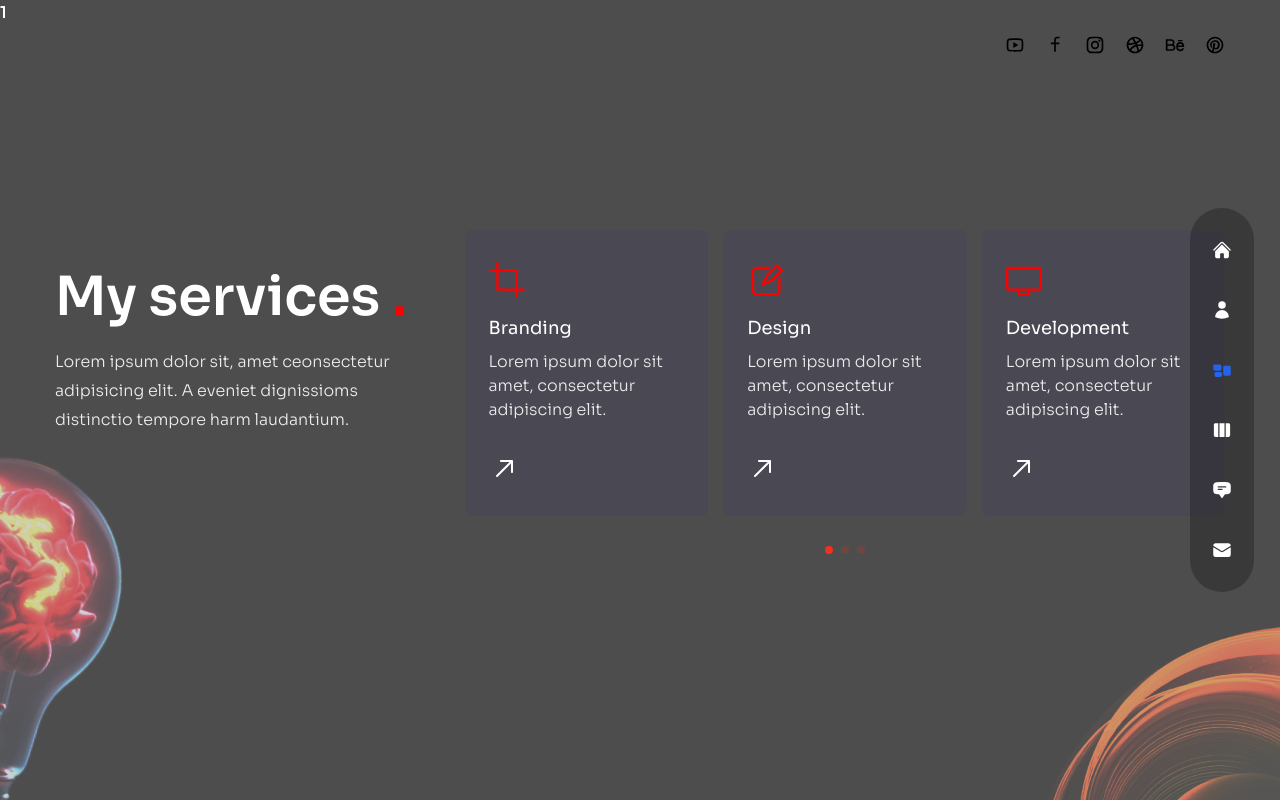
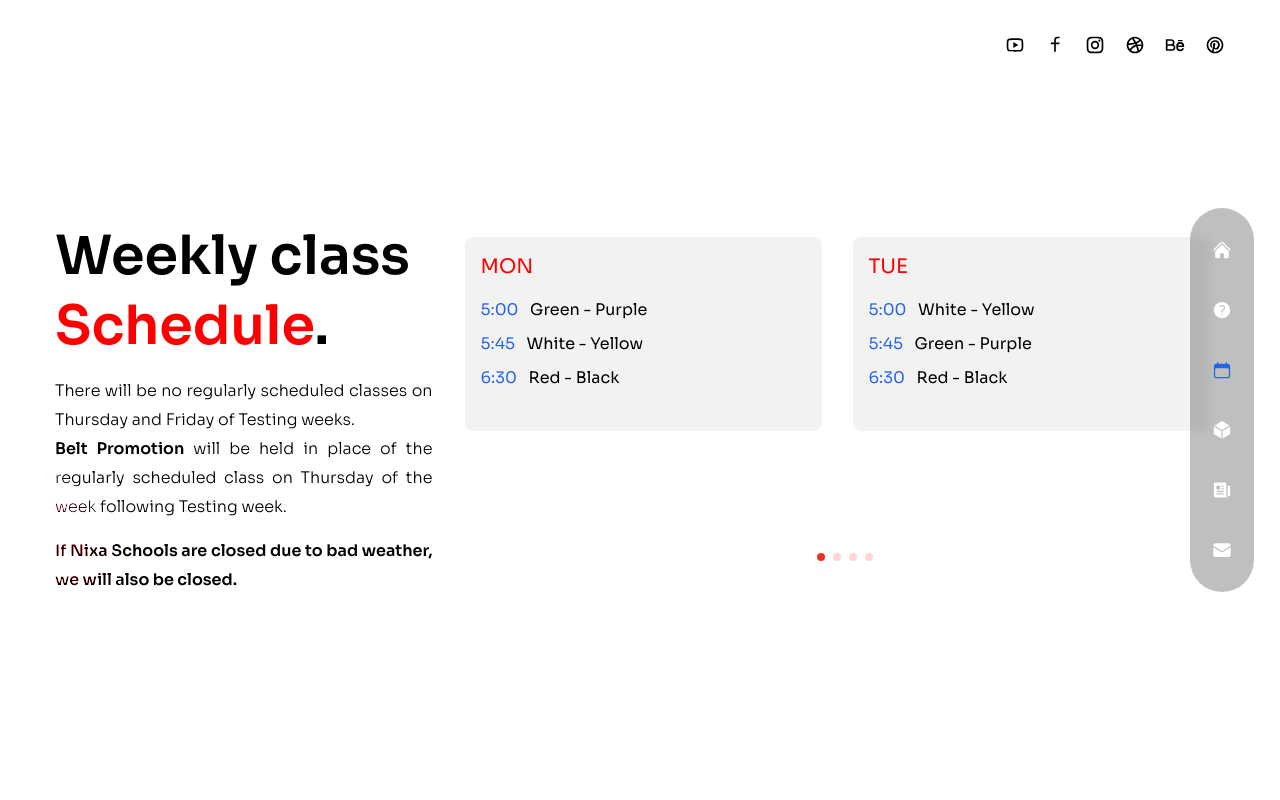
Before and after one commit to indmillr/nta, a Next.js app: page /services in a window 1280 px wide. Built offline with nearby package versions, Linux system fonts and the light colour scheme.

Commit message:
Schedule Page

```diff
--- a/components/Nav.js
+++ b/components/Nav.js
@@ -1,23 +1,27 @@
 // icons
 import {
   HiHome,
-  HiUser,
-  HiViewColumns,
-  HiRectangleGroup,
-  HiChatBubbleBottomCenterText,
+  HiCube,
   HiEnvelope,
+  HiCalendar,
+  HiQuestionMarkCircle,
+  HiNewspaper,
 } from "react-icons/hi2";
 
 // nav data
 export const navData = [
   { name: "home", path: "/", icon: <HiHome /> },
-  { name: "about", path: "/about", icon: <HiUser /> },
-  { name: "services", path: "/services", icon: <HiRectangleGroup /> },
-  { name: "work", path: "/work", icon: <HiViewColumns /> },
+  { name: "about", path: "/about", icon: <HiQuestionMarkCircle /> },
+  { name: "schedule", path: "/services", icon: <HiCalendar /> },
   {
-    name: "testimonials",
+    name: "forms",
     path: "/testimonials",
-    icon: <HiChatBubbleBottomCenterText />,
+    icon: <HiCube />,
+  },
+  {
+    name: "news",
+    path: "/work",
+    icon: <HiNewspaper />,
   },
   {
     name: "contact",
--- a/components/ServiceSlider.js
+++ b/components/ServiceSlider.js
@@ -22,32 +22,45 @@ import { FreeMode, Pagination } from "swiper";
 // data
 const serviceData = [
   {
-    icon: <RxCrop />,
-    title: "Branding",
-    description: "Lorem ipsum dolor sit amet, consectetur adipiscing elit.",
+    title: "MON",
+    time1: "5:00",
+    description1: "Green - Purple",
+    time2: "5:45",
+    description2: "White - Yellow",
+    time3: "6:30",
+    description3: "Red - Black",
   },
   {
-    icon: <RxPencil2 />,
-    title: "Design",
-    description: "Lorem ipsum dolor sit amet, consectetur adipiscing elit.",
+    title: "TUE",
+    time1: "5:00",
+    description1: "White - Yellow",
+    time2: "5:45",
+    description2: "Green - Purple",
+    time3: "6:30",
+    description3: "Red - Black",
   },
   {
-    icon: <RxDesktop />,
-    title: "Development",
-    description: "Lorem ipsum dolor sit amet, consectetur adipiscing elit.",
+    title: "WED",
+    time1: "5:00",
+    description1: "KIDS ONLY (ages 5-8)",
+    time2: "6:00",
+    description2: "Red - Black",
   },
   {
-    icon: <RxReader />,
-    title: "Copywriting",
-    description: "Lorem ipsum dolor sit amet, consectetur adipiscing elit.",
+    title: "THU",
+    time1: "5:15",
+    description1: "White - Black",
+    time2: "6:15",
+    description2: "Green - Black",
   },
   {
-    icon: <RxRocket />,
-    title: "SEO",
-    description: "Lorem ipsum dolor sit amet, consectetur adipiscing elit.",
+    title: "FRI",
+    time1: "6:00",
+    description1: "FORMS (All Ranks)",
+    time2: "7:00",
+    description2: "SPARRING",
   },
 ];
-
 const ServiceSlider = () => {
   return (
     <Swiper
@@ -56,8 +69,16 @@ const ServiceSlider = () => {
           slidesPerView: 1,
           spaceBetween: 15,
         },
-        640: {
+        641: {
+          slidesPerView: 2,
+          spaceBetween: 15,
+        },
+        960: {
           slidesPerView: 3,
+          spaceBetween: 15,
+        },
+        1200: {
+          slidesPerView: 2,
           spaceBetween: 15,
         },
       }}
@@ -71,20 +92,32 @@ const ServiceSlider = () => {
       {serviceData.map((item, index) => {
         return (
           <SwiperSlide key={index}>
-            <div className="bg-[rgba(65,47,123,0.15)] h-max rounded-lg px-6 py-8 flex sm:flex-col gap-x-6 sm:gap-x-0 group cursor-pointer hover:bg-[rgba(89,65,169,0.15)] transition-all duration-300">
+            <div className="bg-black/5 h-max rounded-lg px-4 pt-4 mr-4 pb-0 flex sm:flex-col gap-x-6 sm:gap-x-0 group cursor-pointer hover:bg-black/10 transition-all duration-300">
               {/* icons */}
-              <div className="text-4xl text-accent mb-4">{item.icon}</div>
+              <div className="text-xl text-accent mb-4">{item.title}</div>
               {/* title & desc */}
               <div className="mb-8 ">
-                <div className="mb-2 text-lg">{item.title}</div>
-                <p className="max-w-[350px] leading-normal">
-                  {item.description}
-                </p>
+                <div className="mb-2 text-blue-600">
+                  {item.time1} {""}
+                  <span className="max-w-[350px] ml-2 mr-0 leading-normal text-black">
+                    {item.description1}
+                  </span>
+                </div>
+
+                <div className="mb-2 text-blue-600">
+                  {item.time2} {""}
+                  <span className="max-w-[350px] ml-2 leading-normal text-black">
+                    {item.description2}
+                  </span>
+                </div>
+                <div className="mb-2 text-blue-600">
+                  {item.time3} {""}
+                  <span className="max-w-[350px] ml-2 leading-normal text-black">
+                    {item.description3}
+                  </span>
+                </div>
               </div>
               {/* arrow */}
-              <div className="text-3xl">
-                <RxArrowTopRight className="group-hover:rotate-45 group-hover:text-accent transition-all duration-300" />
-              </div>
             </div>
           </SwiperSlide>
         );
--- a/components/TestimonialSlider.js
+++ b/components/TestimonialSlider.js
@@ -2,98 +2,106 @@
 const testimonialData = [
   {
     image: "/t-avt-1.png",
-    name: "Anne Smith",
-    position: "Customer",
+    name: "White Belt",
+    position: "19",
+    foot: "Left",
     message:
       "Lorem ipsum dolor sit amet consectetur adipisicing elit. Cum expedita odit beatae, cupiditate saepe quam officia aut placeat quas neque!",
   },
   {
     image: "/t-avt-2.png",
-    name: "Jane Doe",
+    name: "Yellow Belt",
     position: "Customer",
     message:
       "Lorem ipsum dolor sit amet consectetur adipisicing elit. Cum expedita odit beatae, cupiditate saepe quam officia aut placeat quas neque!",
   },
   {
     image: "/t-avt-3.png",
-    name: "Jhon Doe",
+    name: "High Yellow Belt",
     position: "Customer",
     message:
       "Lorem ipsum dolor sit amet consectetur adipisicing elit. Cum expedita odit beatae, cupiditate saepe quam officia aut placeat quas neque!",
   },
   {
     image: "/t-avt-3.png",
-    name: "Jhon Doe",
+    name: "Green Belt",
     position: "Customer",
     message:
       "Lorem ipsum dolor sit amet consectetur adipisicing elit. Cum expedita odit beatae, cupiditate saepe quam officia aut placeat quas neque!",
   },
   {
     image: "/t-avt-3.png",
-    name: "Jhon Doe",
+    name: "High Green Belt",
     position: "Customer",
     message:
       "Lorem ipsum dolor sit amet consectetur adipisicing elit. Cum expedita odit beatae, cupiditate saepe quam officia aut placeat quas neque!",
   },
   {
     image: "/t-avt-3.png",
-    name: "Jhon Doe",
+    name: "Blue Belt",
     position: "Customer",
     message:
       "Lorem ipsum dolor sit amet consectetur adipisicing elit. Cum expedita odit beatae, cupiditate saepe quam officia aut placeat quas neque!",
   },
   {
     image: "/t-avt-3.png",
-    name: "Jhon Doe",
+    name: "High Blue Belt",
     position: "Customer",
     message:
       "Lorem ipsum dolor sit amet consectetur adipisicing elit. Cum expedita odit beatae, cupiditate saepe quam officia aut placeat quas neque!",
   },
   {
     image: "/t-avt-3.png",
-    name: "Jhon Doe",
+    name: "Purple Belt",
     position: "Customer",
     message:
       "Lorem ipsum dolor sit amet consectetur adipisicing elit. Cum expedita odit beatae, cupiditate saepe quam officia aut placeat quas neque!",
   },
   {
     image: "/t-avt-3.png",
-    name: "Jhon Doe",
+    name: "Red Belt 1",
     position: "Customer",
     message:
       "Lorem ipsum dolor sit amet consectetur adipisicing elit. Cum expedita odit beatae, cupiditate saepe quam officia aut placeat quas neque!",
   },
   {
     image: "/t-avt-3.png",
-    name: "Jhon Doe",
+    name: "Red Belt 2",
     position: "Customer",
     message:
       "Lorem ipsum dolor sit amet consectetur adipisicing elit. Cum expedita odit beatae, cupiditate saepe quam officia aut placeat quas neque!",
   },
   {
     image: "/t-avt-3.png",
-    name: "Jhon Doe",
+    name: "Red Belt 3",
     position: "Customer",
     message:
       "Lorem ipsum dolor sit amet consectetur adipisicing elit. Cum expedita odit beatae, cupiditate saepe quam officia aut placeat quas neque!",
   },
   {
     image: "/t-avt-3.png",
-    name: "Jhon Doe",
+    name: "Red Belt 4",
     position: "Customer",
     message:
       "Lorem ipsum dolor sit amet consectetur adipisicing elit. Cum expedita odit beatae, cupiditate saepe quam officia aut placeat quas neque!",
   },
   {
     image: "/t-avt-3.png",
-    name: "Jhon Doe",
+    name: "Brown Belt",
     position: "Customer",
     message:
       "Lorem ipsum dolor sit amet consectetur adipisicing elit. Cum expedita odit beatae, cupiditate saepe quam officia aut placeat quas neque!",
   },
   {
     image: "/t-avt-3.png",
-    name: "Jhon Doe",
+    name: "High Brown Belt",
+    position: "Customer",
+    message:
+      "Lorem ipsum dolor sit amet consectetur adipisicing elit. Cum expedita odit beatae, cupiditate saepe quam officia aut placeat quas neque!",
+  },
+  {
+    image: "/t-avt-3.png",
+    name: "Black Belt",
     position: "Customer",
     message:
       "Lorem ipsum dolor sit amet consectetur adipisicing elit. Cum expedita odit beatae, cupiditate saepe quam officia aut placeat quas neque!",
@@ -139,8 +147,17 @@ const TestimonialSlider = () => {
                   {/* name */}
                   <div className="text-lg">{person.name}</div>
                   {/* position */}
-                  <div className="text-[12px] uppercase font-extralight tracking-widest">
+                  <div>
+                    <span className="text-[12px] uppercase font-extralight tracking-widest">
+                      MOVES:{" "}
+                    </span>{" "}
                     {person.position}
+                  </div>
+                  <div>
+                    <span className="text-[12px] uppercase font-extralight tracking-widest">
+                      Return foot:{" "}
+                    </span>{" "}
+                    {person.foot}
                   </div>
                 </div>
               </div>
@@ -151,7 +168,7 @@ const TestimonialSlider = () => {
                   <FaQuoteLeft className="text-4xl xl:text-6xl text-white/20 mx-auto md:mx-0" />
                 </div>
                 {/* message */}
-                <div className="xl:text-lg text-center md:text-left">
+                <div className="xl:text-lg text-center md:text-left mb-8">
                   {person.message}
                 </div>
               </div>
--- a/components/Transition.js
+++ b/components/Transition.js
@@ -26,7 +26,7 @@ const Transition = () => {
         initial="initial"
         animate="animate"
         exit="exit"
-        transition={{ delay: 0.2, duration: 0.6, ease: "easeInOut" }}
+        transition={{ delay: 0.1, duration: 0.5, ease: "easeInOut" }}
       >
         1
       </motion.div>
@@ -36,7 +36,7 @@ const Transition = () => {
         initial="initial"
         animate="animate"
         exit="exit"
-        transition={{ delay: 0.4, duration: 0.6, ease: "easeInOut" }}
+        transition={{ delay: 0.3, duration: 0.5, ease: "easeInOut" }}
       >
         1
       </motion.div>
@@ -46,7 +46,7 @@ const Transition = () => {
         initial="initial"
         animate="animate"
         exit="exit"
-        transition={{ delay: 0.6, duration: 0.6, ease: "easeInOut" }}
+        transition={{ delay: 0.5, duration: 0.5, ease: "easeInOut" }}
       >
         1
       </motion.div>
--- a/pages/about/index.js
+++ b/pages/about/index.js
@@ -1,21 +1,7 @@
 import React, { useState } from "react";
 
 // icons
-import {
-  FaHtml5,
-  FaCss3,
-  FaJs,
-  FaReact,
-  FaWordpress,
-  FaFigma,
-} from "react-icons/fa";
-
-import {
-  SiNextdotjs,
-  SiFramer,
-  SiAdobexd,
-  SiAdobephotoshop,
-} from "react-icons/si";
+import Image from "next/image";
 
 //  data
 const aboutData = [
@@ -34,7 +20,7 @@ const aboutData = [
     info: [
       {
         title:
-          "Self-Defense is incorporated into our classes with a set curriculum designed for each belt level. As students progress through the belt ranks, we teach a variety of self-defense, making sure to add to the skill, technique, and difficulty. We also have additional self-defense classes scheduled throughout the year.",
+          "Self-Defense is incorporated into our classes with a curriculum designed for each belt level. As students progress through the ranks, we teach a variety of self-defense, adding to the skill, technique, and difficulty.",
       },
     ],
   },
@@ -108,8 +94,8 @@ const About = () => {
       >
         <Avatar />
       </motion.div>
-      <div className="container mx-auto h-full flex flex-col items-center xl:flex-row gap-x-6">
-        <div className="flex-1 flex flex-col justify-center xl:mb-40 mt-0">
+      <div className="container mx-auto h-full flex flex-col items-center xl:flex-row gap-x-6 mb-0">
+        <div className="flex-1 flex flex-col justify-center xl:mb-40 mt-0 mb-0">
           <motion.h2
             variants={fadeIn("right", 0.2)}
             initial="hidden"
@@ -124,7 +110,7 @@ const About = () => {
             initial="hidden"
             animate="show"
             exit="hidden"
-            className="text-left text-black lg:text-justify max-w-[500px] mx-auto xl:mx-0 mb-5 xl:mb-5 px-2 xl:px-0"
+            className="text-left text-black lg:text-justify max-w-[500px] mx-auto xl:mx-0 xl:mb-5 px-2 xl:px-0 mb-3"
           >
             Our primary patterns are traditional TaeKwon-Do patterns created by
             General Choi Hong Hi, known as the{" "}
@@ -132,25 +118,30 @@ const About = () => {
             teach a set of secondary patterns known as{" "}
             <span className="font-semibold">Choong Sil Kwan</span>.
           </motion.p>
-
-          <motion.p
-            variants={fadeIn("right", 0.4)}
+          {/* counters */}
+          <motion.div
+            variants={fadeIn("left", 0.6)}
             initial="hidden"
             animate="show"
             exit="hidden"
-            className="text-center text-blue-600 lg:text-justify max-w-[500px] mx-auto xl:mx-0 mb-8 px-2 xl:px-0 font-semibold"
+            className="md:max-w-xl xl:max-w-none mx-auto xl:mx-0 mb-0"
           >
-            NTA is a member of the American Marital Arts Alliance.
-          </motion.p>
-          {/* counters */}
-          <motion.div
-            variants={fadeIn("right", 0.6)}
-            initial="hidden"
-            animate="show"
-            exit="hidden"
-            className="hidden md:flex md:max-w-xl xl:max-w-none mx-auto xl:mx-0 mb-0"
-          >
-            <div className="flex flex-1 xl:gap-x-6">AMA ICONS</div>
+            <div className="hidden mx-auto sm:flex flex-1 mb-0">
+              <Image
+                src={"/../public/AMAlogo2.png"}
+                width={100}
+                height={100}
+                alt=""
+                className="w-full h-full max-w-[215px] max-h-[215px]"
+              />{" "}
+              <Image
+                src={"/../public/UTAlogo.png"}
+                width={100}
+                height={100}
+                alt=""
+                className="w-full h-full max-w-[225px] max-h-[225px]"
+              />
+            </div>
           </motion.div>
         </div>
         {/* info */}
@@ -159,17 +150,17 @@ const About = () => {
           initial="hidden"
           animate="show"
           exit="hidden"
-          className="flex flex-col w-full xl:max-w-[48%] h-[480px]"
+          className="flex flex-col w-full xl:max-w-[48%] h-[480px] mt-1"
         >
-          <div className="flex gap-x-4 xl:gap-x-8 mx-auto xl:mx-0 mb-4">
+          <div className="flex gap-x-4 xl:gap-x-8 mx-auto xl:mx-0 mb-5">
             {aboutData.map((item, itemIndex) => {
               return (
                 <div
                   key={itemIndex}
                   className={`${
                     index === itemIndex &&
-                    "text-accent after:w-[100%] after:bg-black/50 after:transition-all after:duration-300"
-                  } cursor-pointer capitalize xl:text-lg relative after:w-0 after:h-[2px] after:bg-black/50 after:absolute after:-bottom-1 after:left-0`}
+                    "text-accent after:w-[100%] after:bg-black/50 after:transition-all after:duration-300 font-semibold"
+                  } cursor-pointer capitalize text-sm sm:text-lg relative after:w-0 after:h-[2px] after:bg-black/50 after:absolute font-semibold after:-bottom-1 after:left-0`}
                   onClick={() => setIndex(itemIndex)}
                 >
                   {item.title}
@@ -185,7 +176,7 @@ const About = () => {
                   className="flex-1 flex flex-col md:flex-row max-w-max gap-x-2 items-center text-black"
                 >
                   {/* title */}
-                  <div className="font-light mb-2 md:mb-0 text-justify mx-3">
+                  <div className="font-light mb-2 md:mb-0 text-left lg:text-justify mx-3">
                     {item.title}
                   </div>
                   <div className="hidden md:flex"></div>
--- a/pages/index.js
+++ b/pages/index.js
@@ -69,15 +69,6 @@ const Home = () => {
           >
             <ProjectsBtn />
           </motion.div>
-          <motion.p
-            variants={fadeIn("up", 0.6)}
-            initial="hidden"
-            animate="show"
-            exit="hidden"
-            className="max-w-sm xl:max-w-xl mx-auto xl:mx-0 mt-10 xl:mb-16 text-black"
-          >
-            Something here?
-          </motion.p>
         </div>
       </div>
       {/* image */}
--- a/pages/services/index.js
+++ b/pages/services/index.js
@@ -9,12 +9,12 @@ import { fadeIn } from "../../variants";
 
 const Services = () => {
   return (
-    <div className="h-full bg-primary/30 py-36 flex items-center">
+    <div className="h-full bg-primary py-36 flex items-center text-black">
       <Circles />
       <div className="container mx-auto">
         <div className="flex flex-col xl:flex-row gap-x-8">
           {/* text */}
-          <div className="text-center flex xl:w-[30vw] flex-col lg:text-left mb-4 xl:mb-0">
+          <div className="text-center flex xl:w-[30vw] flex-col lg:text-left mb-0 xl:mb-0">
             <motion.h2
               variants={fadeIn("up", 0.2)}
               initial="hidden"
@@ -22,17 +22,31 @@ const Services = () => {
               exit="hidden"
               className="h2 xl:mt-8"
             >
-              My services <span className="text-accent">.</span>
+              Weekly class <span className="text-accent">Schedule</span>.
             </motion.h2>
             <motion.p
               variants={fadeIn("up", 0.4)}
               initial="hidden"
               animate="show"
               exit="hidden"
-              className="mb-4 max-w-[400px] mx-auto lg:mx-0"
+              className="mb-4 max-w-[400px] mx-auto lg:mx-0 text-black lg:text-justify"
             >
-              Lorem ipsum dolor sit, amet ceonsectetur adipisicing elit. A
-              eveniet dignissioms distinctio tempore harm laudantium.
+              There will be no regularly scheduled classes on Thursday and
+              Friday of Testing weeks.
+              <br />
+              <span className="font-semibold">Belt Promotion</span> will be held
+              in place of the regularly scheduled class on Thursday of the week
+              following Testing week.
+            </motion.p>
+            <motion.p
+              variants={fadeIn("up", 0.4)}
+              initial="hidden"
+              animate="show"
+              exit="hidden"
+              className="mb-4 max-w-[400px] mx-auto lg:mx-0 text-black lg:text-justify font-semibold"
+            >
+              If Nixa Schools are closed due to bad weather, we will also be
+              closed.
             </motion.p>
           </div>
 
@@ -42,7 +56,7 @@ const Services = () => {
             initial="hidden"
             animate="show"
             exit="hidden"
-            className="w-full xl:max-w-[65%]"
+            className="w-full xl:max-w-[65%] xl:mt-12"
           >
             <ServiceSlider />
           </motion.div>
--- a/pages/testimonials/index.js
+++ b/pages/testimonials/index.js
@@ -7,7 +7,7 @@ import { fadeIn } from "../../variants";
 
 const Testimonials = () => {
   return (
-    <div className="h-full bg-primary/30 py-32 text-center">
+    <div className="h-full bg-primary py-32 text-center text-black">
       <div className="container mx-auto h-full flex flex-col justify-center">
         {/* title */}
         <motion.h2
@@ -17,7 +17,7 @@ const Testimonials = () => {
           exit="hidden"
           className="h2 mb-8 xl:mb-0"
         >
-          What clients <span className="text-accent">say.</span>
+          Form <span className="text-accent">meanings.</span>
         </motion.h2>
         {/* slider */}
         <motion.div
```
Also changed, not shown: public/AMAlogo2.png (added), public/UTAlogo.png (added).
